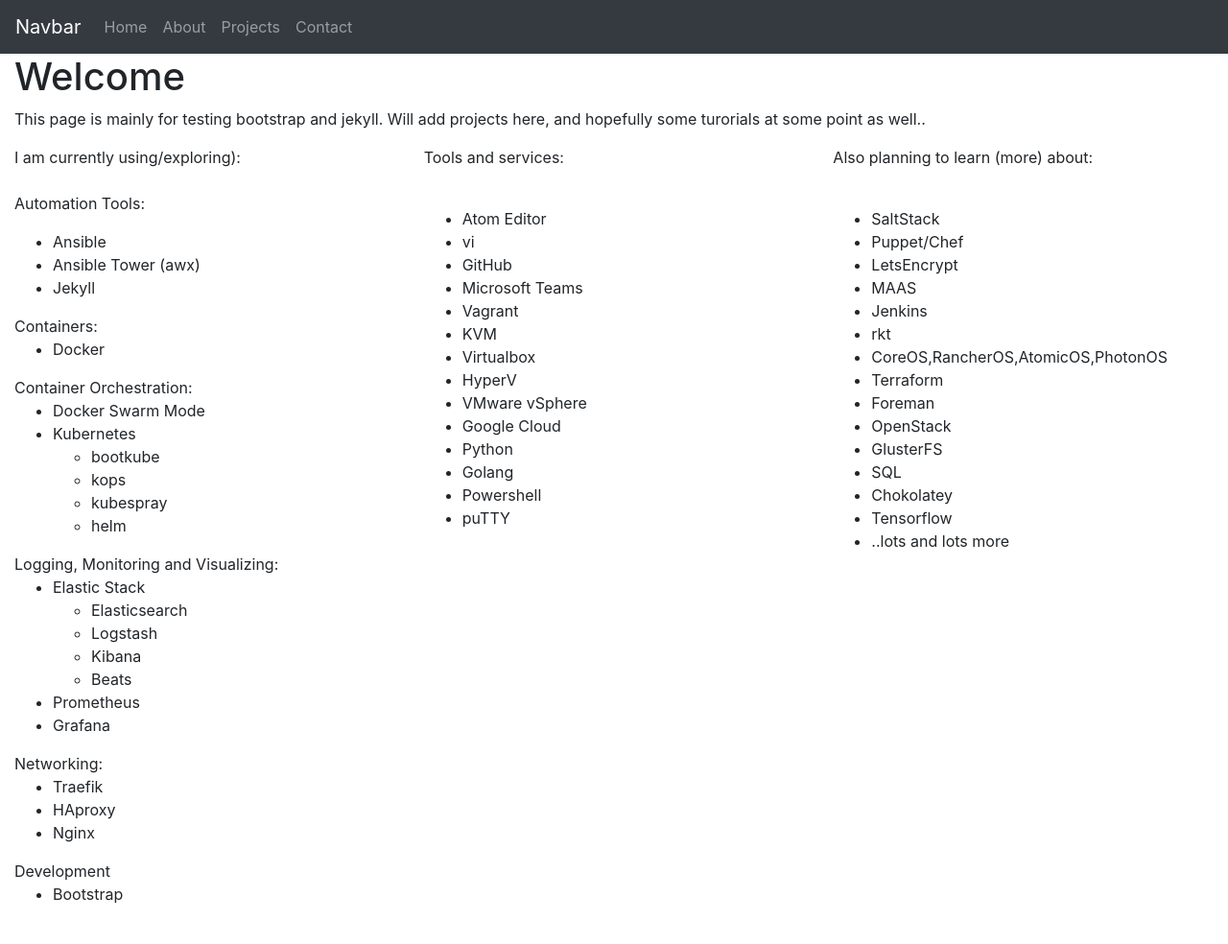
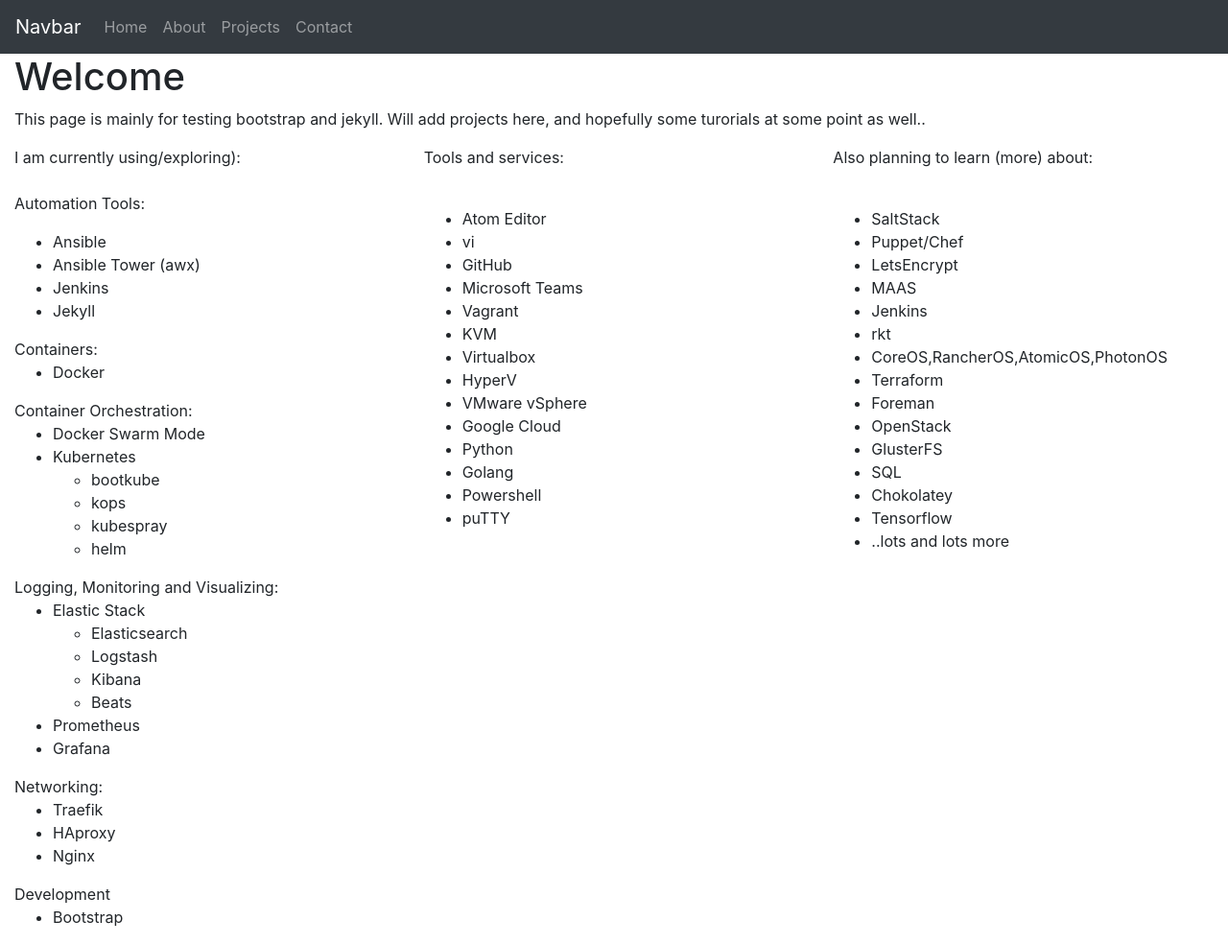
Before and after one commit to kds-rune/kds-rune.github.io, a Jekyll site: the page built from index.html, in a window 1280 px wide. Shown: the whole page at 96% size. Built offline with Jekyll 4.4.1, drawn with Linux system fonts in a browser that asks for light colours; nearby versions of some CDN libraries; before the commit the page ends 960 px from its top, so only the background shows below that.

Commit message:
Update index.html

```diff
--- a/index.html
+++ b/index.html
@@ -29,6 +29,7 @@
         <ul>
           <li>Ansible</li>
           <li>Ansible Tower (awx)</li>
+          <li>Jenkins</li>
           <li>Jekyll</li>
         </ul>
         Containers:
```
